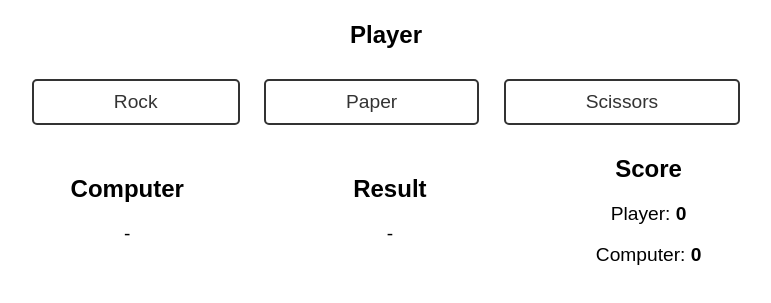
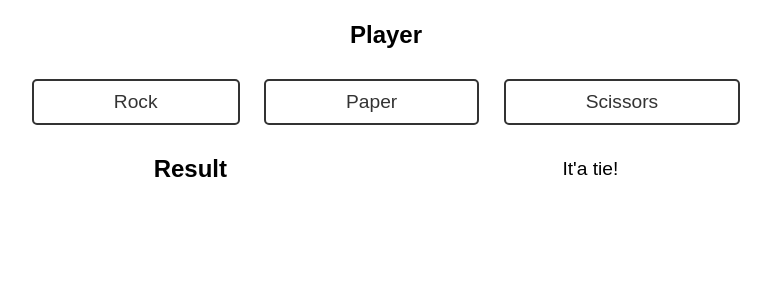
Before and after one commit to errolleesw/odin_rock-paper-scissors, a plain HTML site: page index.html in a window 1280 px wide. Both pictures are taken after a click on the button "Rock". Shown: the part 79-382 px from the top of the page, without its empty margins (254-1025 px from the left). Drawn offline with Linux system fonts and the light colour scheme.

Commit message:
update playRound to display outcome in html

```diff
--- a/index.html
+++ b/index.html
@@ -18,7 +18,11 @@
           <button class="paper" onclick="playRound('Paper',getComputerChoice())">Paper</button>
           <button class="scissors" onclick="playRound('Scissors',getComputerChoice())">Scissors</button>
         </div>
-        <div class="computer">
+
+        <h2>Result</h2>
+        <p id="outcome"></p>
+
+        <!-- <div class="computer">
           <h2>Computer</h2>
           <p id="computer-choice">-</p>
         </div>
@@ -30,7 +34,7 @@
           <h2>Score</h2>
           <p>Player: <span id="player-score">0</span></p>
           <p>Computer: <span id="computer-score">0</span></p>
-        </div>
+        </div> -->
       </div>
 </body>
 </html>
--- a/js/script.js
+++ b/js/script.js
@@ -12,6 +12,7 @@ function playRound(playerSelection, computerSelection) {
     if (playerSelection === computerSelection) {
         outcomeMessage = "It'a tie!"
         console.log(outcomeMessage);
+        document.getElementById("outcome").innerHTML = outcomeMessage;
         return outcomeMessage;
     } else if (
         (playerSelection === "rock" && computerSelection === "scissors") ||
@@ -20,10 +21,12 @@ function playRound(playerSelection, computerSelection) {
     ) {
         outcomeMessage = `You Win! ${playerSelection.charAt(0).toUpperCase() + playerSelection.slice(1)} beats ${computerSelection}`;
         console.log(outcomeMessage);
+        document.getElementById("outcome").innerHTML = outcomeMessage;
         return outcomeMessage;
     } else {
         outcomeMessage = `You Lose! ${computerSelection} beats ${playerSelection.charAt(0).toUpperCase() + playerSelection.slice(1)}`;
         console.log(outcomeMessage);
+        document.getElementById("outcome").innerHTML = outcomeMessage;
         return outcomeMessage;
     }
 
```
